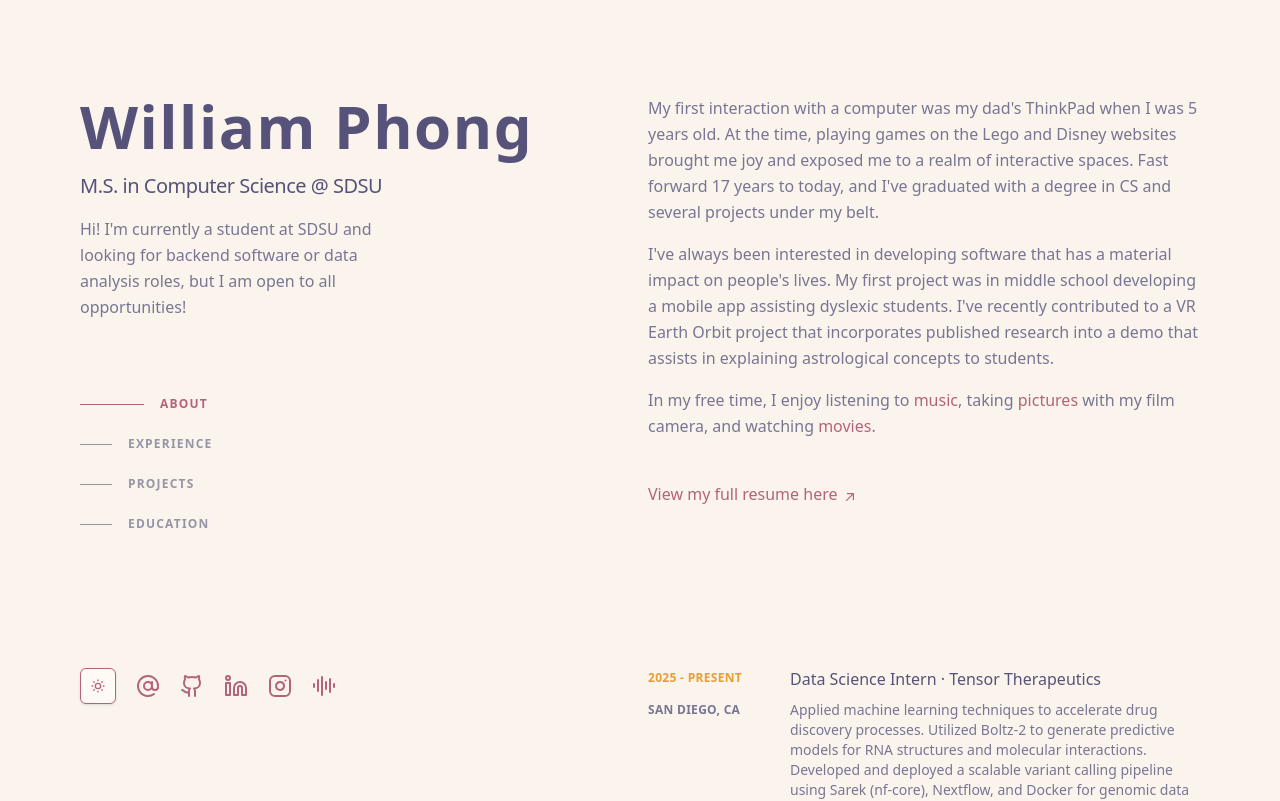
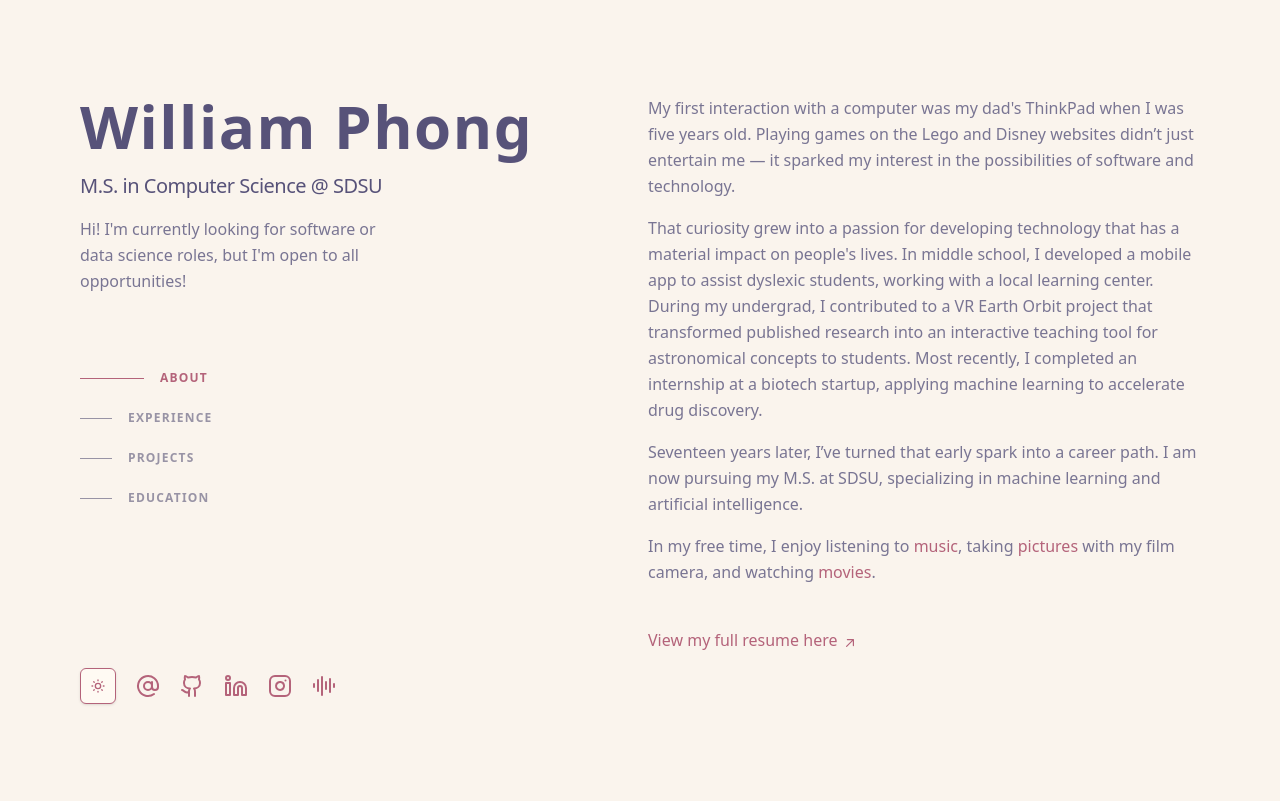
Before and after one commit to williamphong/waphong.com, a Next.js app: page / in a window 1280 px wide. Shown: the top 801 px of the page. Built offline with nearby package versions, Linux system fonts and the light colour scheme; a web font is replaced by a local one.

Commit message:
about me update

```diff
--- a/app/(portfolio)/_components/AboutMe.tsx
+++ b/app/(portfolio)/_components/AboutMe.tsx
@@ -1,20 +1,26 @@
 export const AboutMe = () => {
   return (
     <div>
-      <p className="mb-4">
-        My first interaction with a computer was my dad's ThinkPad when I was 5
-        years old. At the time, playing games on the Lego and Disney websites
-        brought me joy and exposed me to a realm of interactive spaces. Fast
-        forward 17 years to today, and I've graduated with a degree in CS and
-        several projects under my belt.
+      <p className="text-normal mb-4">
+        My first interaction with a computer was my dad's ThinkPad when I was
+        five years old. Playing games on the Lego and Disney websites didn’t
+        just entertain me — it sparked my interest in the possibilities of
+        software and technology.
       </p>
       <p className="mb-4">
-        I've always been interested in developing software that has a material
-        impact on people's lives. My first project was in middle school
-        developing a mobile app assisting dyslexic students. I've recently
-        contributed to a VR Earth Orbit project that incorporates published
-        research into a demo that assists in explaining astrological concepts to
-        students.
+        That curiosity grew into a passion for developing technology that has a
+        material impact on people's lives. In middle school, I developed a
+        mobile app to assist dyslexic students, working with a local learning
+        center. During my undergrad, I contributed to a VR Earth Orbit project
+        that transformed published research into an interactive teaching tool
+        for astronomical concepts to students. Most recently, I completed an
+        internship at a biotech startup, applying machine learning to accelerate
+        drug discovery.
+      </p>
+      <p className="mb-4">
+        Seventeen years later, I’ve turned that early spark into a career path.
+        I am now pursuing my M.S. at SDSU, specializing in machine learning and
+        artificial intelligence.
       </p>
       <p className="mb-4">
         In my free time, I enjoy listening to{' '}
--- a/app/(portfolio)/_components/LeftSide.tsx
+++ b/app/(portfolio)/_components/LeftSide.tsx
@@ -21,8 +21,8 @@ export const LeftSide = () => {
         </h2>
 
         <p className="mt-4 max-w-xs">
-          Hi! I'm currently a student at SDSU and looking for backend software
-          or data analysis roles, but I am open to all opportunities!
+          Hi! I'm currently looking for software or data science roles, but I'm
+          open to all opportunities!
         </p>
 
         {/* Client Navigation */}
```
